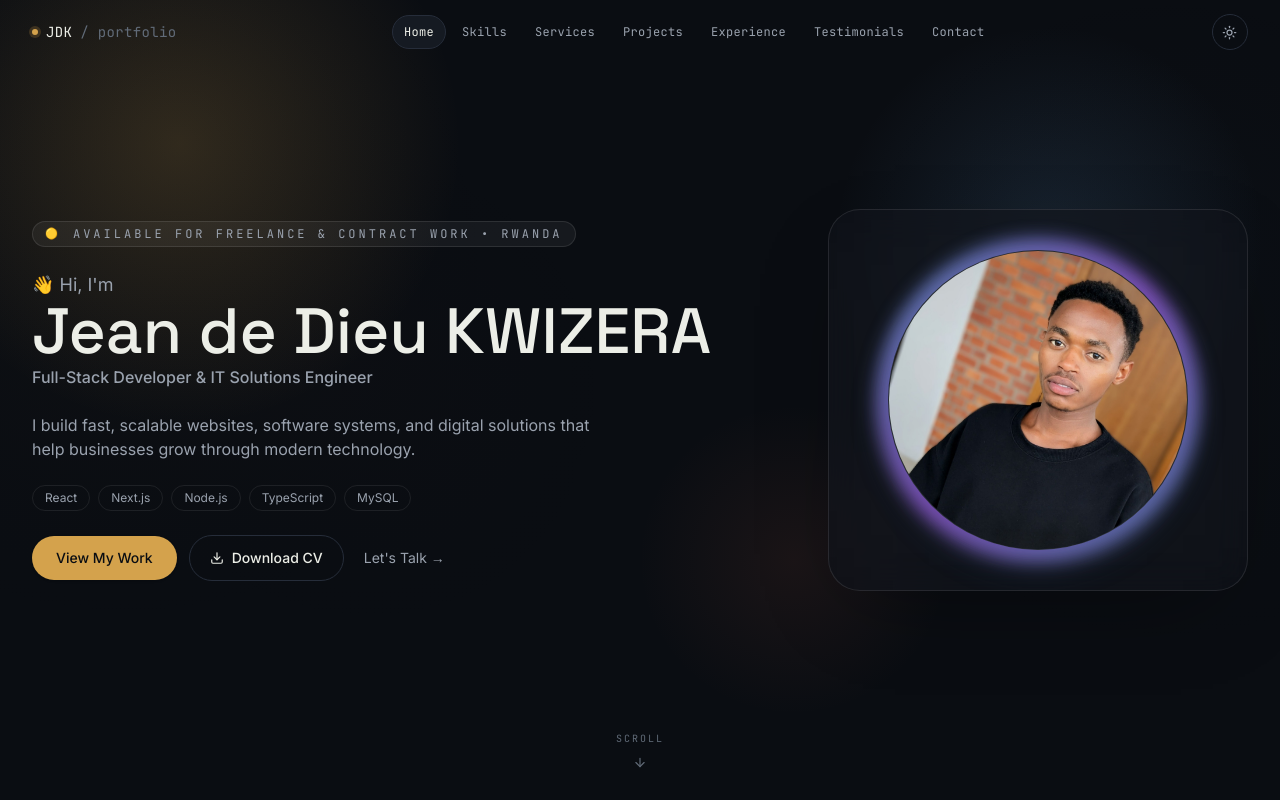
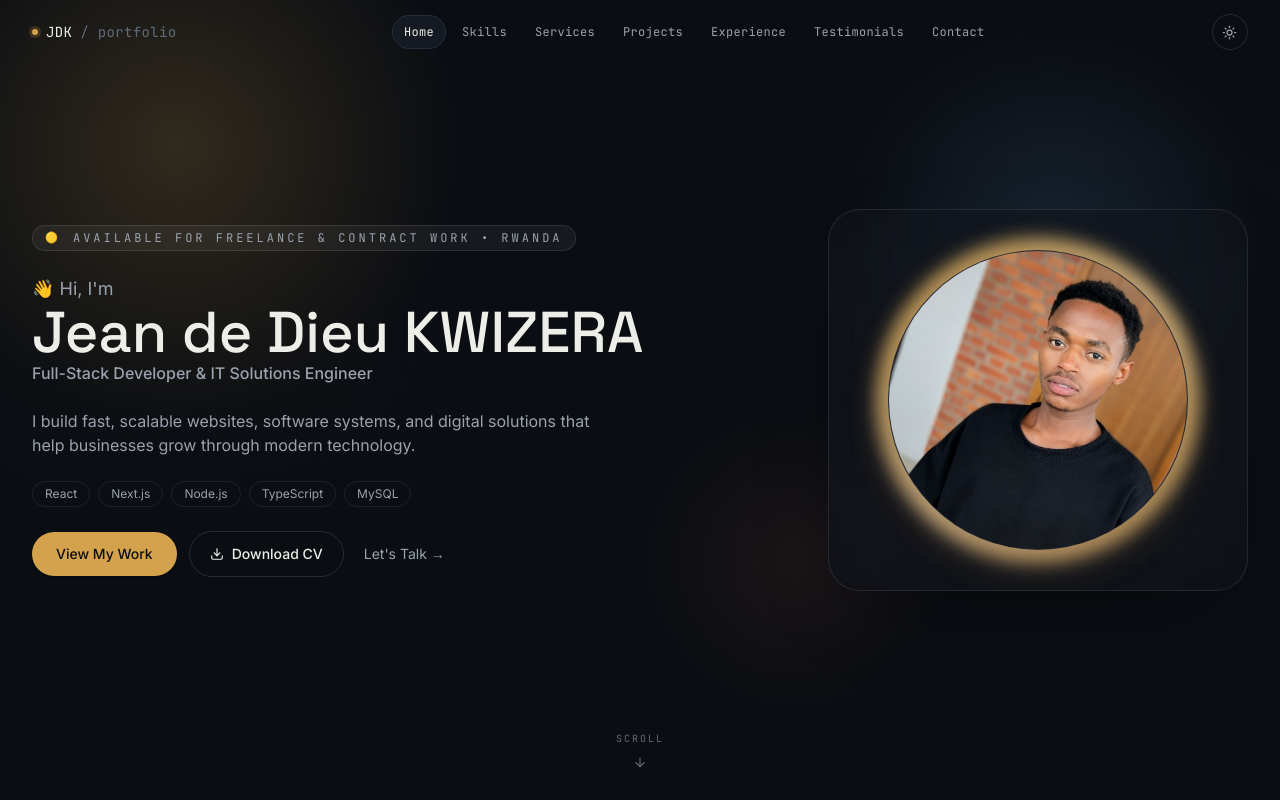
Before and after one commit to Jado250/my-portfolio, a Next.js app: page / in a window 1280 px wide. Shown: the top 800 px of the page. Built offline with nearby package versions, Linux system fonts and the light colour scheme.

Commit message:
name font size

```diff
--- a/src/app/globals.css
+++ b/src/app/globals.css
@@ -216,11 +216,11 @@ body {
 
 /* avatar gradient border */
 .avatar-gradient-border {
-  background: linear-gradient(135deg,#5b8dbe 0%, #8f5bd3 50%, #5b8dbe 100%);
+  background: linear-gradient(135deg, #d4a24c 0%, #e8c483 50%, #d4a24c 100%);
   filter: blur(8px);
   opacity: 0.85;
   transform: scale(1.08);
-  box-shadow: 0 12px 30px rgba(91,141,190,0.12);
+  box-shadow: 0 12px 30px rgba(212,162,76,0.18);
 }
 
 /* avatar image positioning to center the face inside the circular frame */
--- a/src/components/Hero.tsx
+++ b/src/components/Hero.tsx
@@ -34,7 +34,7 @@ export default function Hero() {
 
                   <motion.div initial={{ opacity: 0, y: 12 }} animate={{ opacity: 1, y: 0 }} transition={{ duration: 0.55, delay: 0.12 }}>
                     <p className="text-lg text-text-muted">👋 Hi, I'm</p>
-                    <h1 className="font-display text-[clamp(2.6rem,6vw,4rem)] leading-[1.02] text-text">Jean de Dieu KWIZERA</h1>
+                    <h1 className="font-display text-[clamp(2.2rem,5.5vw,3.6rem)] leading-[1.02] text-text">Jean de Dieu KWIZERA</h1>
                     <p className="text-base text-text-muted font-medium">Full-Stack Developer & IT Solutions Engineer</p>
                   </motion.div>
 
```
